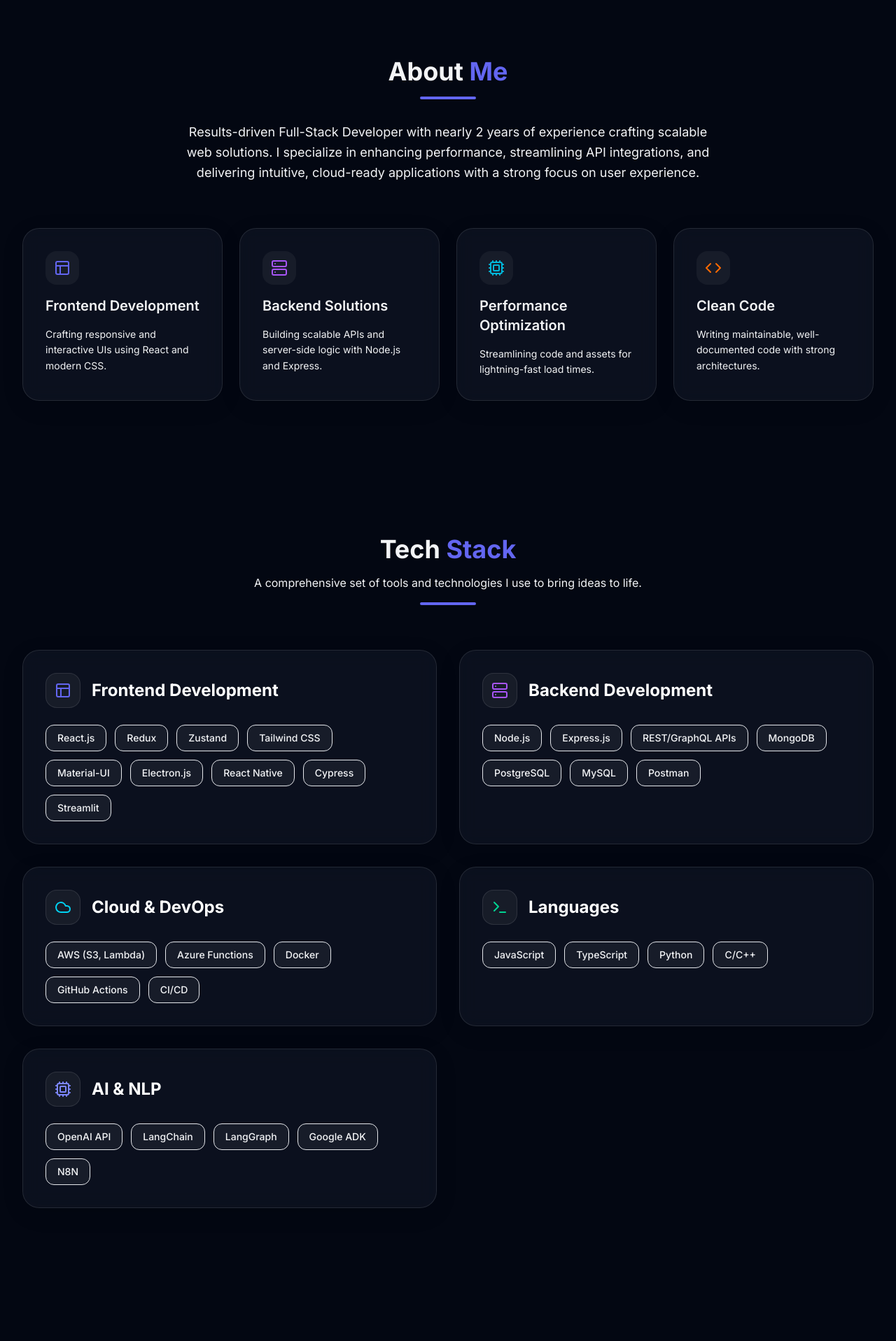
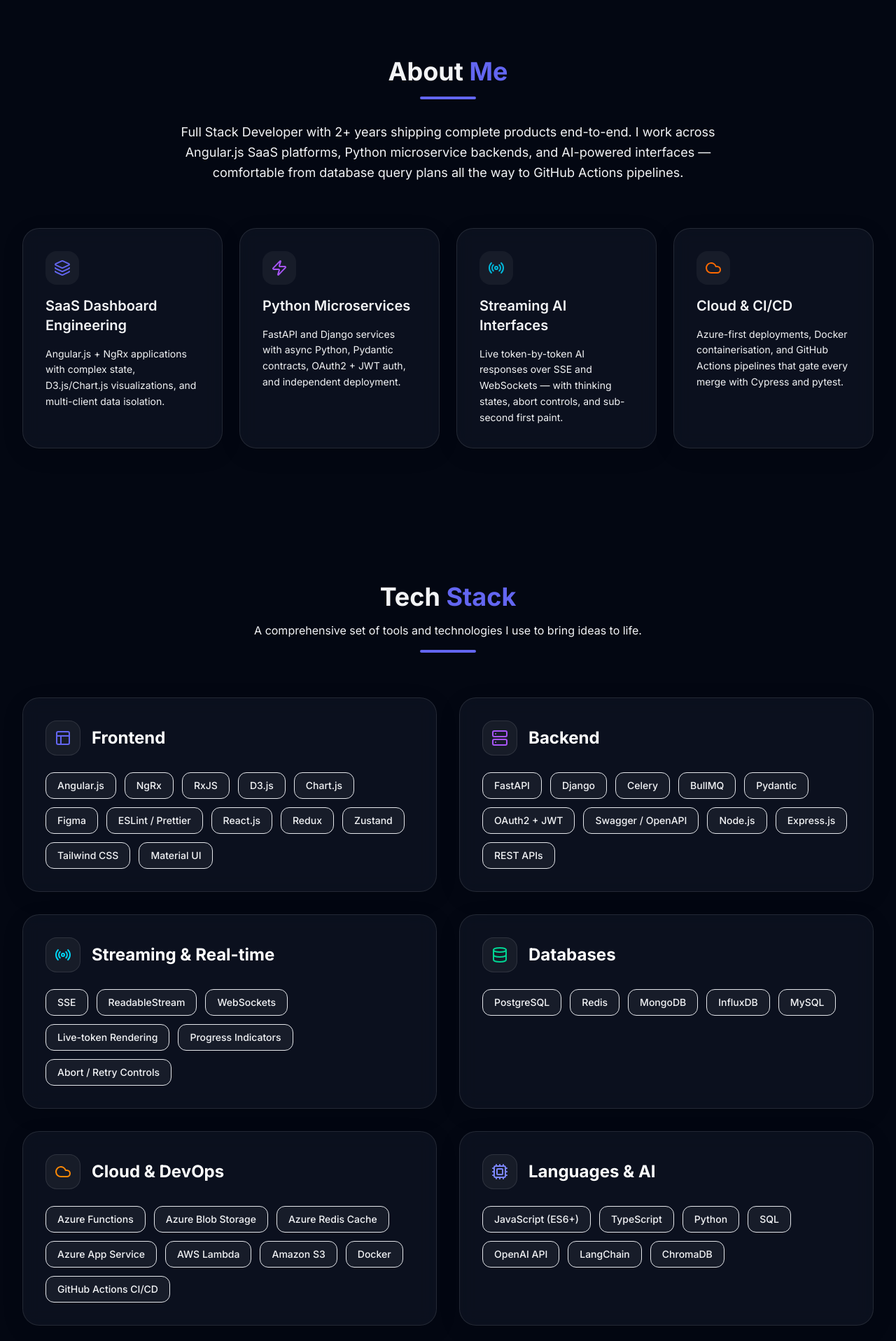
Before and after one commit to Rudra006/modern_portfolio, a React (Vite) app: page / in a window 1280 px wide. Shown: the part 880-2797 px from the top of the page at 70% size. Built offline with nearby package versions, Linux system fonts and the light colour scheme.

Commit message:
modern portfolio updated

```diff
--- a/index.html
+++ b/index.html
@@ -5,7 +5,7 @@
     <link rel="icon" type="image/svg+xml" href="/vite.svg" />
     <meta name="viewport" content="width=device-width, initial-scale=1.0" />
     <title>Rudra Madhab Mahanty | Portfolio</title>
-    <meta name="description" content="Portfolio of Rudra Madhab Mahanty - Full-Stack Developer specializing in React and Node.js." />
+    <meta name="description" content="Portfolio of Rudra Madhab Mahanty — Full Stack Developer specializing in Angular.js, FastAPI, Django, and AI-powered streaming interfaces." />
     <link rel="preconnect" href="https://fonts.googleapis.com">
     <link rel="preconnect" href="https://fonts.gstatic.com" crossorigin>
     <link href="https://fonts.googleapis.com/css2?family=Inter:wght@400;500;600;700&family=Outfit:wght@400;500;600;700&display=swap" rel="stylesheet">
--- a/src/components/About.jsx
+++ b/src/components/About.jsx
@@ -1,26 +1,26 @@
 import { motion } from "framer-motion";
-import { Code, Server, Layout, Cpu } from "lucide-react";
+import { Layers, Zap, Radio, Cloud } from "lucide-react";
 
 const features = [
     {
-        icon: <Layout className="text-brand-primary" size={24} />,
-        title: "Frontend Development",
-        desc: "Crafting responsive and interactive UIs using React and modern CSS."
+        icon: <Layers className="text-brand-primary" size={24} />,
+        title: "SaaS Dashboard Engineering",
+        desc: "Angular.js + NgRx applications with complex state, D3.js/Chart.js visualizations, and multi-client data isolation."
     },
     {
-        icon: <Server className="text-brand-secondary" size={24} />,
-        title: "Backend Solutions",
-        desc: "Building scalable APIs and server-side logic with Node.js and Express."
+        icon: <Zap className="text-brand-secondary" size={24} />,
+        title: "Python Microservices",
+        desc: "FastAPI and Django services with async Python, Pydantic contracts, OAuth2 + JWT auth, and independent deployment."
     },
     {
-        icon: <Cpu className="text-cyan-500" size={24} />,
-        title: "Performance Optimization",
-        desc: "Streamlining code and assets for lightning-fast load times."
+        icon: <Radio className="text-cyan-500" size={24} />,
+        title: "Streaming AI Interfaces",
+        desc: "Live token-by-token AI responses over SSE and WebSockets — with thinking states, abort controls, and sub-second first paint."
     },
     {
-        icon: <Code className="text-orange-500" size={24} />,
-        title: "Clean Code",
-        desc: "Writing maintainable, well-documented code with strong architectures."
+        icon: <Cloud className="text-orange-500" size={24} />,
+        title: "Cloud & CI/CD",
+        desc: "Azure-first deployments, Docker containerisation, and GitHub Actions pipelines that gate every merge with Cypress and pytest."
     }
 ];
 
@@ -31,9 +31,9 @@
                 <h2 className="text-4xl font-bold">About <span className="text-brand-primary">Me</span></h2>
                 <div className="h-1 w-20 bg-brand-primary rounded-full" />
                 <p className="max-w-3xl text-secondary text-base md:text-lg pt-4 leading-relaxed">
-                    Results-driven Full-Stack Developer with nearly 2 years of experience crafting scalable web solutions.
-                    I specialize in enhancing performance, streamlining API integrations, and delivering intuitive,
-                    cloud-ready applications with a strong focus on user experience.
+                    Full Stack Developer with 2+ years shipping complete products end-to-end. I work across
+                    Angular.js SaaS platforms, Python microservice backends, and AI-powered interfaces —
+                    comfortable from database query plans all the way to GitHub Actions pipelines.
                 </p>
             </div>
 
--- a/src/components/Experience.jsx
+++ b/src/components/Experience.jsx
@@ -4,25 +4,28 @@
 
 const experiences = [
     {
-        role: "Full-Stack Developer",
+        role: "Full Stack Developer",
         company: "Neophyte Ambient Intelligence",
         location: "Navi Mumbai",
         period: "Dec 2023 – Present",
         achievements: [
-            "Achieved 20% improvement in React app initial load time via code partitioning.",
-            "Engineered APIs leading to a 25% decrease in server response latency.",
-            "Designed interactive KPI charts using ApexCharts and Recharts.",
-            "Accelerated decision-making by 30% through intuitive analytics."
+            "Built Angular.js + NgRx dashboard modules for a multi-store analytics SaaS running across 10+ client environments, with D3.js and Chart.js data visualisations.",
+            "Architected a FastAPI microservice layer in async Python — Pydantic contracts, OAuth2 + JWT, Swagger docs — slashing inter-service latency by 30%.",
+            "Cut API response times by 25% by profiling PostgreSQL query plans, adding compound indexes, and rewriting MongoDB aggregation pipelines over 50M+ record datasets.",
+            "Shipped a production AI chat interface on Azure Functions + LangChain — responses stream over SSE with a live thinking state and mid-response abort; first token in under a second.",
+            "Delivered a multi-tenant Django platform with RBAC and Celery async workers, improving report generation across 5+ clients by 35%.",
+            "Drove real-time KPI dashboards via WebSocket streams with BullMQ handling 1,000+ jobs/day; Azure Blob Storage exports improved throughput by 40%.",
+            "Owned quality end-to-end: Cypress E2E, pytest, Docker containerisation, and GitHub Actions CI/CD gating every release."
         ]
     },
     {
-        role: "Intern",
+        role: "Software Intern",
         company: "DRDO Integrated Test Range",
         location: "Chandipur",
         period: "Jun 2023 – Jul 2023",
         achievements: [
-            "Developed PyQt4-based GUI for flight simulation, reducing setup time by 40%.",
-            "Integrated real-time telemetry visualization dashboards."
+            "Built a PyQt4 GUI for flight simulation workflows, cutting operator setup time by 40%.",
+            "Integrated real-time telemetry streams into live visualisation dashboards."
         ]
     },
     {
@@ -31,8 +34,8 @@
         location: "Remote",
         period: "Aug 2022 – Oct 2022",
         achievements: [
-            "Designed React UI components increasing user interaction by 20%.",
-            "Integrated PHP/MySQL APIs to optimize content delivery."
+            "Developed reusable React UI components that lifted user interaction metrics by 20%.",
+            "Integrated PHP/MySQL APIs to streamline content delivery across the platform."
         ]
     }
 ];
--- a/src/components/Projects.jsx
+++ b/src/components/Projects.jsx
@@ -3,49 +3,49 @@
 
 const projects = [
     {
+        title: "Rezzy — LLM Study Assistant",
+        tech: ["React.js", "FastAPI", "LangChain", "ChromaDB", "Amazon S3"],
+        desc: "AI study companion with a RAG pipeline delivering sub-800ms semantic search over 10K+ document chunks. Responses stream token-by-token with a live thinking indicator and early-stop control. Async ingestion pipeline keeps reliability above 99% under concurrent load.",
+        github: "https://github.com/Rudra006/rezzy_study_assistant",
+        demo: "https://drive.google.com/file/d/1er9bzXR29x9gD_B3nKb2NnUbwcB_sDPW/view?usp=drive_link",
+        icon: <Globe className="text-white/40" size={48} />
+    },
+    {
+        title: "HRMS SaaS Platform",
+        tech: ["Angular.js", "NgRx", "Django REST", "PostgreSQL", "Azure"],
+        desc: "Multi-tenant HR platform managing payroll, attendance, and leave for 200+ employees. NgRx handles all cross-module state; Django REST + PostgreSQL cut report generation time by 35%. GitHub Actions runs Cypress E2E and pytest on every PR.",
+        github: "https://github.com/Rudra006",
+        demo: "https://neo-hrms-test.neophyte.live/",
+        icon: <Code2 className="text-white/40" size={48} />
+    },
+    {
         title: "RFP Management System",
-        tech: ["Node.js", "GPT-4", "IMAP", "PostgreSQL"],
-        desc: "AI-driven workflow: NL to structured RFP, vendor management, and automated proposal analysis via IMAP parsing.",
+        tech: ["Angular.js", "FastAPI", "Azure Blob Storage", "RBAC"],
+        desc: "End-to-end RFP tracker moving documents through 8 lifecycle stages with role-based access control at every step. Built with Angular.js + FastAPI; assets stored on Azure Blob; Cypress tests run in CI on every merge.",
         github: "https://github.com/Rudra006/RFP_management_system",
         demo: "#",
         icon: <Briefcase className="text-white/40" size={48} />
     },
     {
-        title: "Rezzy – LLM Study Assistant",
-        tech: ["LangChain", "React Native", "TypeScript", "ChromaDB"],
-        desc: "Cross-platform AI assistant enabling semantic search and RAG over study materials.",
-        github: "https://github.com/Rudra006/rezzy_study_assistant",
-        demo: "https://drive.google.com/file/d/1er9bzXR29x9gD_B3nKb2NnUbwcB_sDPW/view?usp=drive_link",
-        icon: <Globe className="text-white/40" size={48} />
-    },
-    {
-        title: "Chatboat Flow Editor",
+        title: "Chatbot Flow Editor",
         tech: ["React", "React Flow", "Tailwind"],
-        desc: "Visual node-based editor for designing complex chatbot conversation flows with real-time preview.",
+        desc: "Visual node-based editor for designing complex chatbot conversation flows with drag-and-drop nodes and real-time preview.",
         github: "https://github.com/Rudra006/chatboat-flow-editor",
         demo: "https://chatboat-flow-editor.vercel.app/",
         icon: <MessageSquare className="text-white/40" size={48} />
     },
     {
-        title: "HRMS System",
-        tech: ["MERN", "JWT", "Geolocation"],
-        desc: "Professional attendance, salary, and leave management system for enterprises.",
-        github: "https://github.com/Rudra006",
-        demo: "https://neo-hrms-test.neophyte.live/",
-        icon: <Code2 className="text-white/40" size={48} />
-    },
-    {
         title: "WhatsApp Translator",
-        tech: ["JS", "Chrome API", "AI"],
-        desc: "Chrome extension for real-time translation and sentiment analysis in WhatsApp Web.",
+        tech: ["JavaScript", "Chrome API", "AI"],
+        desc: "Chrome extension that adds real-time translation and sentiment analysis directly inside WhatsApp Web — zero UI disruption.",
         github: "https://github.com/Rudra006/whatsapp-translate-extension",
         demo: "#",
         icon: <MessageSquare className="text-white/40" size={48} />
     },
     {
         title: "Weather App",
-        tech: ["React", "Vite", "OpenWeather"],
-        desc: "Sub-50KB hyper-fast weather forecasting application with efficient caching.",
+        tech: ["React", "Vite", "OpenWeather API"],
+        desc: "Hyper-fast weather forecasting app under 50KB with smart caching and clean, minimal UI.",
         github: "https://github.com/Rudra006/WeatherApp",
         demo: "https://weather-app-eta-jade.vercel.app/",
         icon: <Globe className="text-white/40" size={48} />
--- a/src/components/Skills.jsx
+++ b/src/components/Skills.jsx
@@ -1,35 +1,41 @@
 import { motion } from "framer-motion";
-import { Code2, Database, Layout, Server, Cpu, Globe, Terminal, Cloud, Search } from "lucide-react";
+import { Layout, Server, Radio, Database, Cloud, Cpu } from "lucide-react";
 
 const skillCategories = [
     {
-        title: "Frontend Development",
+        title: "Frontend",
         icon: <Layout className="text-brand-primary" size={24} />,
-        skills: ["React.js", "Redux", "Zustand", "Tailwind CSS", "Material-UI", "Electron.js", "React Native", "Cypress", "Streamlit"],
+        skills: ["Angular.js", "NgRx", "RxJS", "D3.js", "Chart.js", "Figma", "ESLint / Prettier", "React.js", "Redux", "Zustand", "Tailwind CSS", "Material UI"],
         color: "from-blue-500/20 to-cyan-500/20"
     },
     {
-        title: "Backend Development",
+        title: "Backend",
         icon: <Server className="text-brand-secondary" size={24} />,
-        skills: ["Node.js", "Express.js", "REST/GraphQL APIs", "MongoDB", "PostgreSQL", "MySQL", "Postman"],
+        skills: ["FastAPI", "Django", "Celery", "BullMQ", "Pydantic", "OAuth2 + JWT", "Swagger / OpenAPI", "Node.js", "Express.js", "REST APIs"],
         color: "from-purple-500/20 to-pink-500/20"
     },
     {
-        title: "Cloud & DevOps",
-        icon: <Cloud className="text-cyan-400" size={24} />,
-        skills: ["AWS (S3, Lambda)", "Azure Functions", "Docker", "GitHub Actions", "CI/CD"],
-        color: "from-cyan-500/20 to-blue-500/20"
+        title: "Streaming & Real-time",
+        icon: <Radio className="text-cyan-400" size={24} />,
+        skills: ["SSE", "ReadableStream", "WebSockets", "Live-token Rendering", "Progress Indicators", "Abort / Retry Controls"],
+        color: "from-cyan-500/20 to-teal-500/20"
     },
     {
-        title: "Languages",
-        icon: <Terminal className="text-emerald-400" size={24} />,
-        skills: ["JavaScript", "TypeScript", "Python", "C/C++"],
-        color: "from-emerald-500/20 to-teal-500/20"
+        title: "Databases",
+        icon: <Database className="text-emerald-400" size={24} />,
+        skills: ["PostgreSQL", "Redis", "MongoDB", "InfluxDB", "MySQL"],
+        color: "from-emerald-500/20 to-green-500/20"
     },
     {
-        title: "AI & NLP",
+        title: "Cloud & DevOps",
+        icon: <Cloud className="text-orange-400" size={24} />,
+        skills: ["Azure Functions", "Azure Blob Storage", "Azure Redis Cache", "Azure App Service", "AWS Lambda", "Amazon S3", "Docker", "GitHub Actions CI/CD"],
+        color: "from-orange-500/20 to-amber-500/20"
+    },
+    {
+        title: "Languages & AI",
         icon: <Cpu className="text-indigo-400" size={24} />,
-        skills: ["OpenAI API", "LangChain", "LangGraph", "Google ADK", "N8N"],
+        skills: ["JavaScript (ES6+)", "TypeScript", "Python", "SQL", "OpenAI API", "LangChain", "ChromaDB"],
         color: "from-indigo-500/20 to-purple-500/20"
     }
 ];
```
Also changed, not shown: src/components/Hero.jsx (+4 -4 lines), 2 other files (tests, documents, lock files or other folders).
